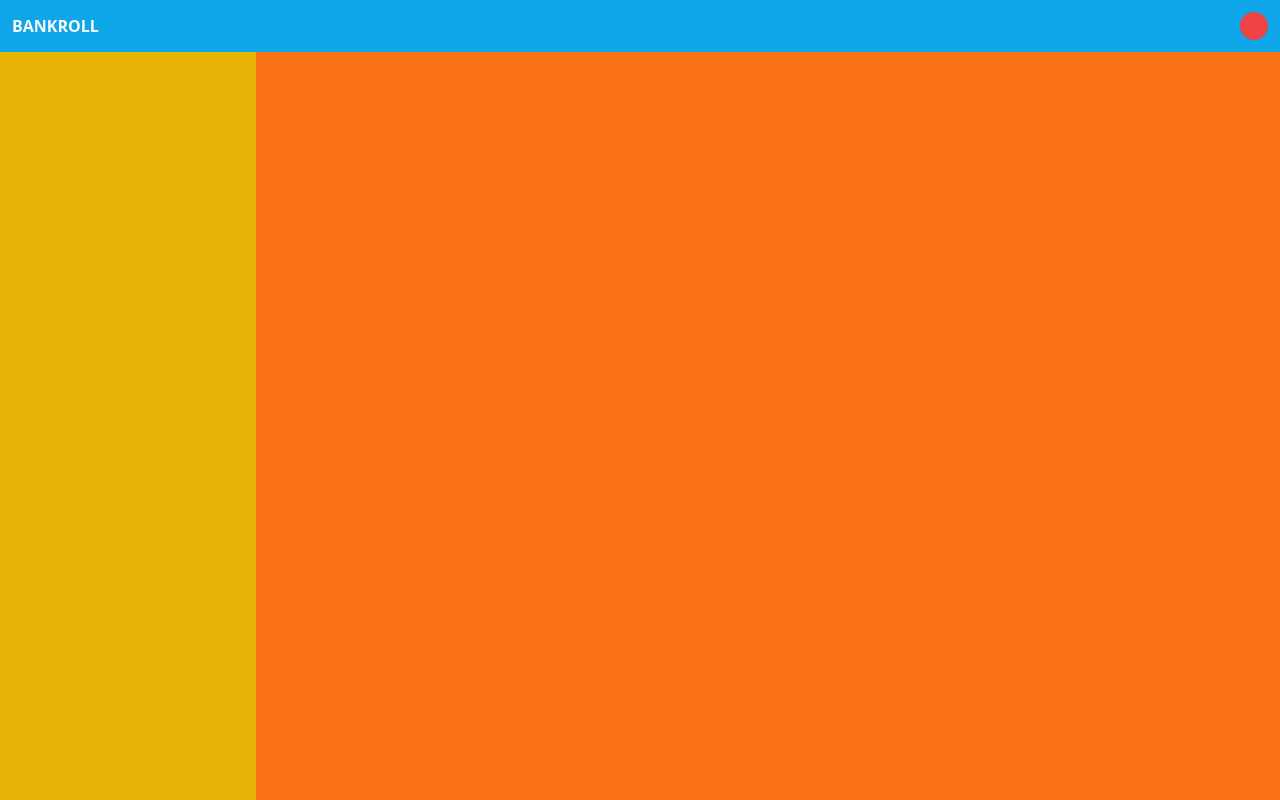
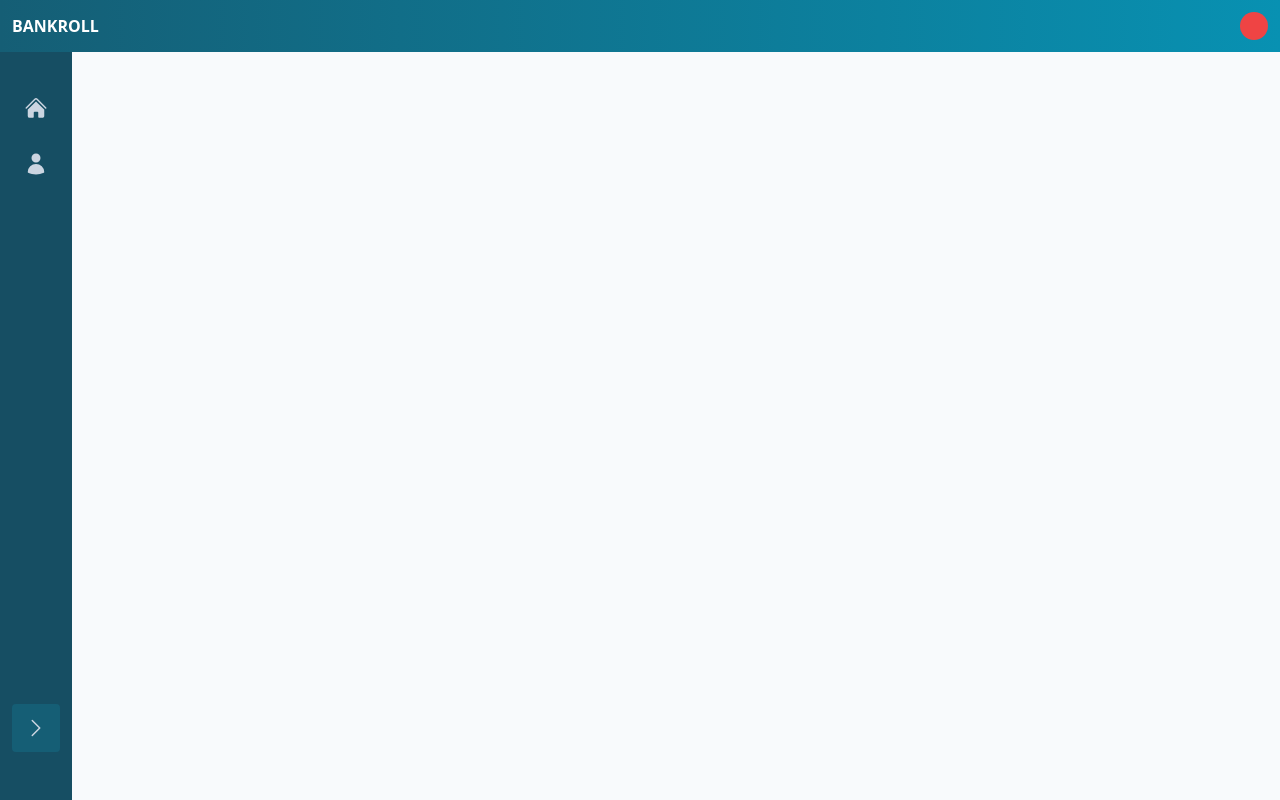
Before and after one commit to pharos-lab/bankroll, a Vue app: page / in a window 1280 px wide. Built offline with nearby package versions, Linux system fonts and the light colour scheme.

Commit message:
made sidebar design

```diff
--- a/src/App.vue
+++ b/src/App.vue
@@ -1,11 +1,12 @@
 <template>
   <Navbar/>
-  <main class="grow bg-blue-500 flex">
-    <section class="sidebar w-64 h-full overflow-auto bg-yellow-500"></section>
-    <section class="grow h-full overflow-auto bg-orange-500"></section>
+  <main class="grow flex">
+    <Sidebar />
+    <section class="grow h-full overflow-auto bg-slate-50"></section>
   </main>
 </template>
 
 <script setup>
-import Navbar from './Navbar.vue';
+import Navbar from './components/Navbar.vue';
+import Sidebar from './components/Sidebar.vue'
 </script>
--- a/src/Navbar.vue
+++ b/src/components/Navbar.vue
@@ -1,15 +1,14 @@
 <template>
-    <header class="bg-sky-500 text-slate-50 p-3 font-semibold">
+  <header class="bg-gradient-to-r from-cyan-800 to-cyan-600 text-white text-slate-50 p-3 font-semibold">
     <div class="container mx-auto flex items-center gap-8">
       <div class="brand">BANKROLL</div>
       <nav class="grow"></nav>
       <div class="actions flex gap-2 items-center">
         <div class="action relative">
-
           <div class="avatr w-7 h-7 bg-red-500 rounded-full" @click="showDropdown = ! showDropdown">
 
           </div>
-          <div class="dropdown absolute top-10 right-0 bg-sky-500 flex flex-col gap-2 px-2 py-2 rounded min-w-32" v-show="showDropdown">
+          <div class="dropdown absolute top-12 -right-2 bg-sky-500 flex flex-col gap-2 px-2 py-2 rounded min-w-32" v-show="showDropdown">
             <a href="ok" class="p-2 hover:bg-sky-600 rounded">Profile</a>
             <a href="ok" class="p-2 hover:bg-sky-600 rounded">Profile</a>
             <a href="ok" class="p-2 hover:bg-sky-600 rounded">Profile</a>
--- /dev/null
+++ b/src/components/Sidebar.vue
@@ -0,0 +1,55 @@
+<template>
+    <section class="sidebar h-full shrink-0 bg-cyan-900 text-slate-300 font-semibold w-18 pt-8 p-3 relative transition-[width] duration-1000"
+        :class="{ 'w-56': isOpen }">
+        <nav class="flex flex-col gap-2">
+            <SidebarLink label="Dashboard">
+                <HomeIcon class="w-6 h-6 stroke-2"></HomeIcon>
+            </SidebarLink>
+            <SidebarLink>
+                <UserIcon class="w-6 h-6 stroke-2"></UserIcon>
+            </SidebarLink>
+        </nav>
+
+        <button class="
+            p-3
+            flex
+            hover:text-white hover:bg-cyan-700
+            bg-cyan-800
+            rounded
+            absolute
+            bottom-12
+            left-3
+            "
+            @click="isOpen = !isOpen"
+        >
+        <transition name="quickFade" mode="out-in">
+          <component
+            :is="isOpen ? ChevronLeftIcon : ChevronRightIcon"
+            class="h-6 w-6 stroke-3"
+          ></component>
+        </transition>
+      </button>
+    </section>
+</template>
+
+<script setup>
+import { ref, provide } from 'vue';
+import SidebarLink from './SidebarLink.vue';
+import { HomeIcon, UserIcon, ChevronLeftIcon, ChevronRightIcon } from '@heroicons/vue/24/solid'
+
+const isOpen = ref(false)
+provide('isOpen', isOpen);
+
+</script>
+
+<style scoped>
+.quickFade-enter-active,
+.quickFade-leave-active {
+  transition: opacity 0.5s ease;
+}
+
+.quickFade-enter-from,
+.quickFade-leave-to {
+  opacity: 0;
+}
+</style>
--- /dev/null
+++ b/src/components/SidebarLink.vue
@@ -0,0 +1,37 @@
+<template>
+    <a href="a" class="p-3 flex gap-4 hover:text-white hover:bg-cyan-800 rounded transition-colors">
+        <span class="shrink-0">
+            <slot></slot>
+        </span>
+        <span :class="isExpended" class="transition-[opacity] duration-1000 whitespace-nowrap">
+            {{ props.label }}
+        </span>
+    </a>
+</template>
+<script setup>
+import { inject, computed } from 'vue';
+
+const props = defineProps({
+    label: String
+})
+
+const isOpen = inject('isOpen')
+
+const isExpended = computed(() => {
+  return isOpen.value ? 'opacity-100' : 'opacity-0';
+});
+</script>
+
+<style scoped>
+.fade-enter-active {
+  transition: opacity 0.5s ease 0.5s;
+}
+.fade-leave-active {
+  transition: opacity 0.5s ease;
+}
+
+.fade-enter-from,
+.fade-leave-to {
+  opacity: 0;
+}
+</style>
--- a/tailwind.config.js
+++ b/tailwind.config.js
@@ -5,7 +5,11 @@ export default {
     "./src/**/*.{vue,js,ts,jsx,tsx}",
   ],
   theme: {
-    extend: {},
+    extend: {
+      spacing: {
+        18: '4.5rem',
+      },
+    },
   },
   plugins: [],
 }
```
